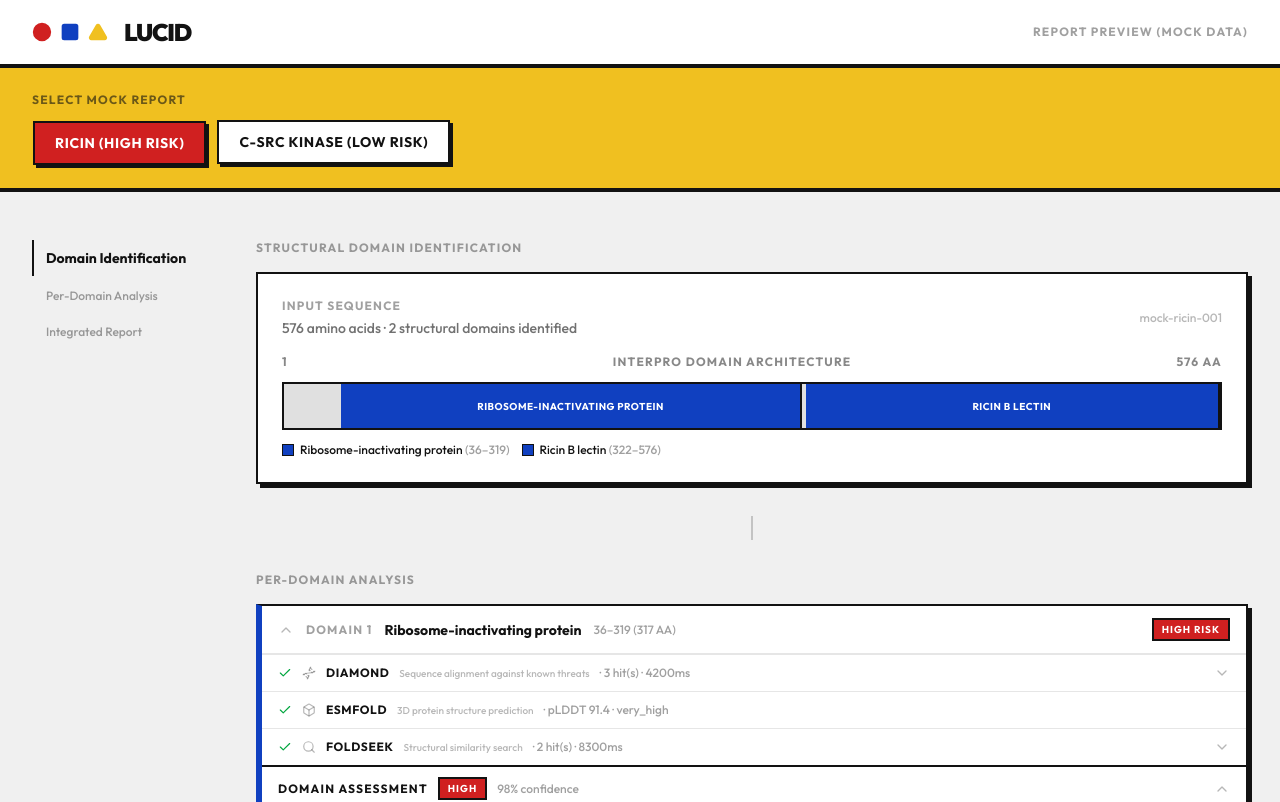
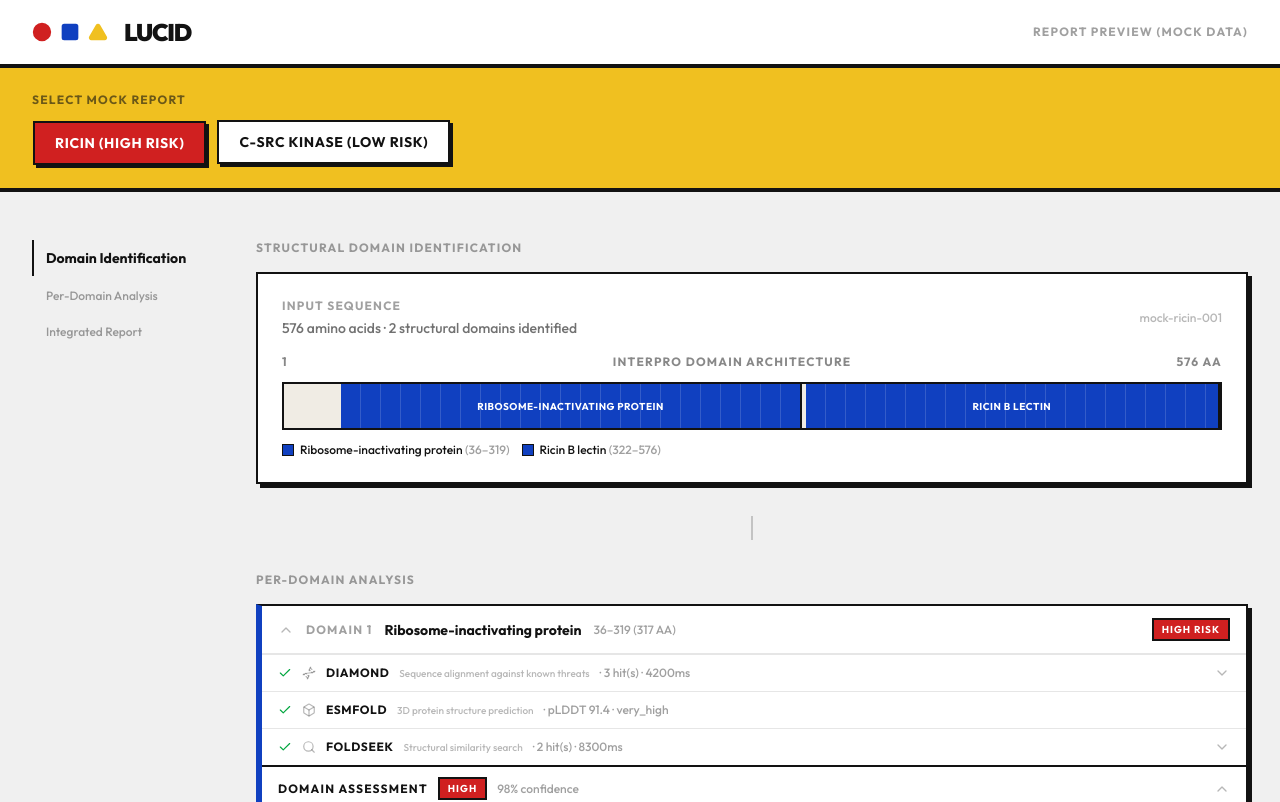
Before and after one commit to Aarjav0210/lucid, a Next.js app: page /report in a window 1280 px wide. Shown: the top 802 px of the page. Built offline with nearby package versions, Linux system fonts and the light colour scheme.

Commit message:
Add background to domain viz so it does not look like a btn

```diff
--- a/src/components/report/domain-ruler.tsx
+++ b/src/components/report/domain-ruler.tsx
@@ -19,7 +19,10 @@ export function DomainRuler({ domains, sequenceLength }: DomainRulerProps) {
       </div>
 
       {/* Ruler bar */}
-      <div className="relative h-12 bg-bauhaus-muted border-2 border-bauhaus-black overflow-hidden">
+      <div
+        className="relative h-12 border-2 border-bauhaus-black overflow-hidden"
+        style={{ backgroundColor: "#f0ece4" }}
+      >
         {domains.map((dr, i) => {
           const left = ((dr.domain.start - 1) / sequenceLength) * 100;
           const width =
@@ -30,7 +33,11 @@ export function DomainRuler({ domains, sequenceLength }: DomainRulerProps) {
             <div
               key={`${dr.domain.start}-${dr.domain.end}`}
               className={`absolute top-0 h-full ${color} border-r-2 border-bauhaus-black flex items-center justify-center overflow-hidden`}
-              style={{ left: `${left}%`, width: `${width}%` }}
+              style={{
+                left: `${left}%`,
+                width: `${width}%`,
+                backgroundImage: `repeating-linear-gradient(90deg, transparent, transparent 19px, rgba(255,255,255,0.15) 19px, rgba(255,255,255,0.15) 20px)`,
+              }}
               title={`${dr.domain.annotation} (${dr.domain.start}–${dr.domain.end})`}
             >
               <span className="text-[10px] font-bold text-white uppercase tracking-wider truncate px-1">
```
